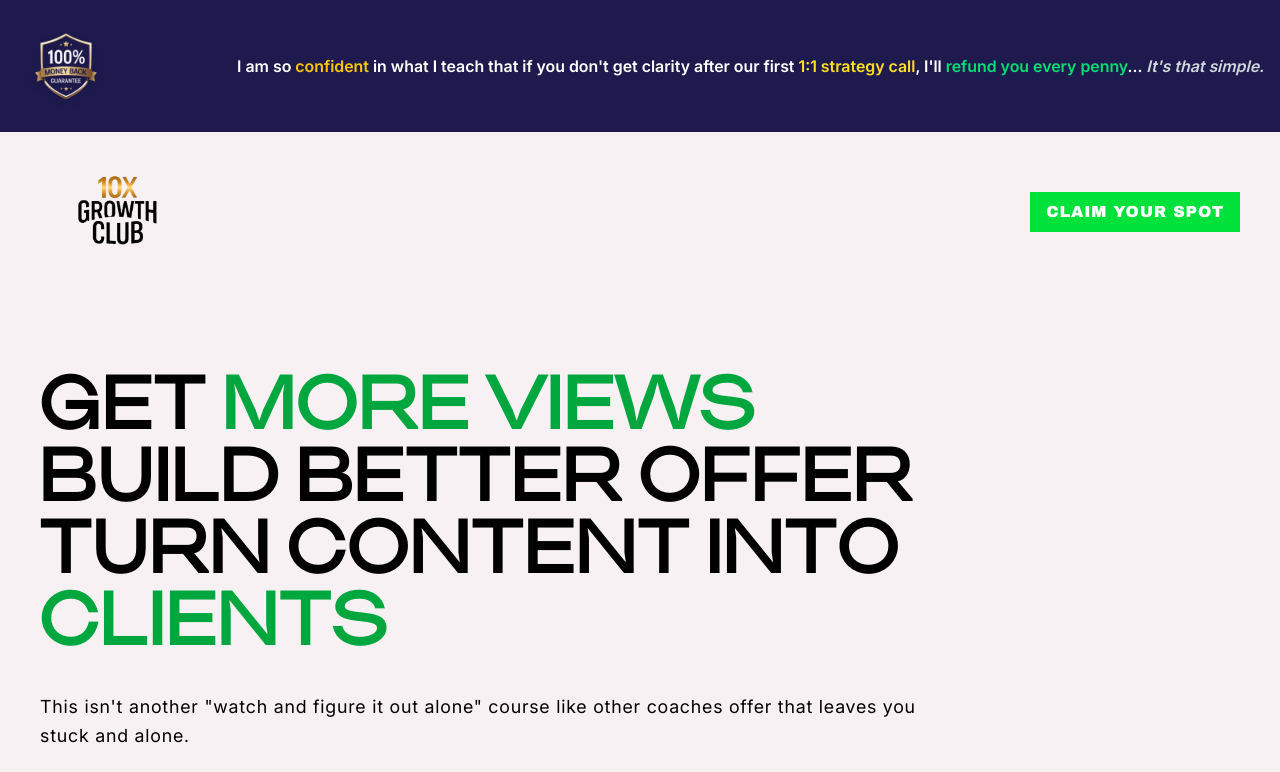
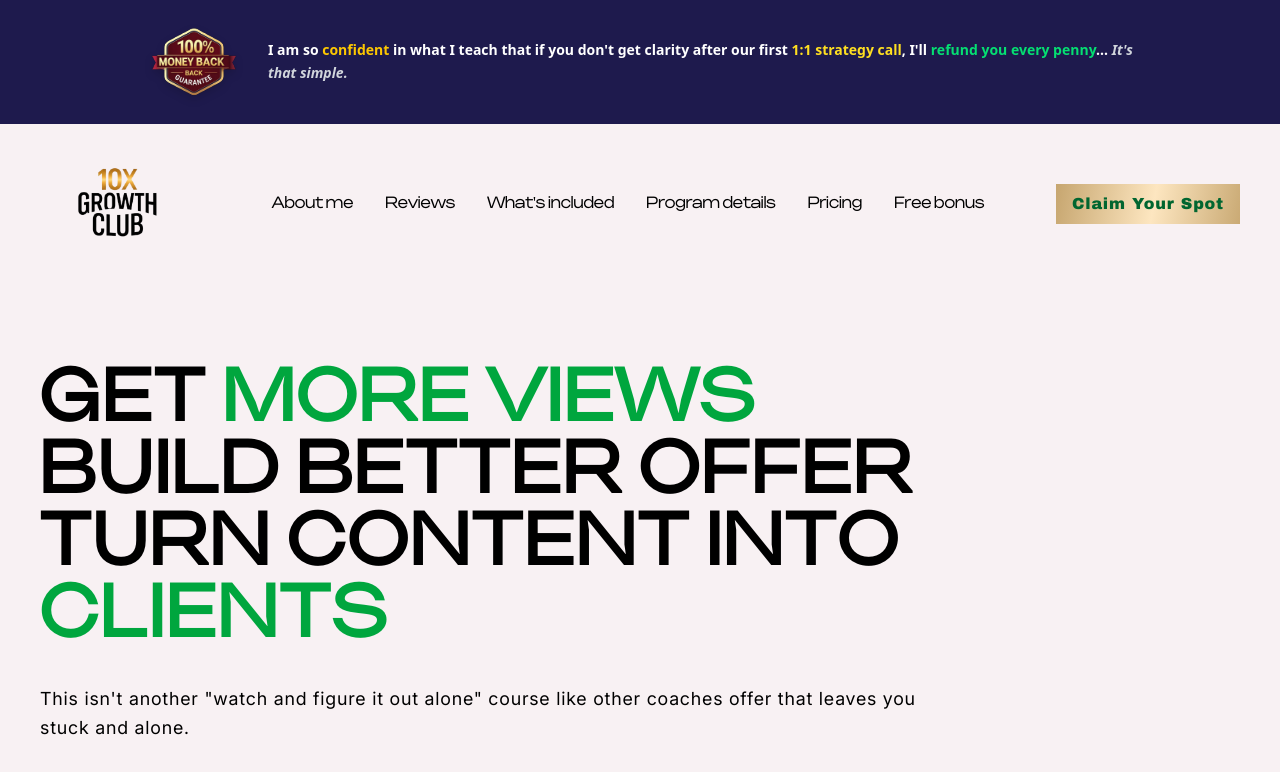
Before and after one commit to pawan-pandit/nishu-bhaiya-portfilio, a Next.js app in the folder landing-page/: page / in a window 1280 px wide. Shown: the top 772 px of the page. Built offline with nearby package versions, Linux system fonts and the light colour scheme.

Commit message:
top bar and vabar

```diff
--- a/landing-page/src/app/page.tsx
+++ b/landing-page/src/app/page.tsx
@@ -75,7 +75,10 @@ export default function Home() {
               animate={{ opacity: 1, y: 0 }}
               transition={{ duration: 0.8, delay: 0.2 }}
             >
+                <section id="about">
+
               <AboutSection theme={theme} />
+              </section>
             </motion.div>
 
 
@@ -84,7 +87,10 @@ export default function Home() {
               animate={{ opacity: 1, y: 0 }}
               transition={{ duration: 0.8, delay: 0.2 }}
             >
+                <section id="included">
+
               <IncludeSection theme={theme} />
+              </section>
 
             </motion.div>
             <motion.div
@@ -92,14 +98,18 @@ export default function Home() {
               animate={{ opacity: 1, y: 0 }}
               transition={{ duration: 0.8, delay: 0.2 }}
             >
+              <section id="details">
               <ProgramSection theme={theme} />
+              </section>
             </motion.div>
             <motion.div
               initial={{ opacity: 0, y: 30 }}
               animate={{ opacity: 1, y: 0 }}
               transition={{ duration: 0.8, delay: 0.2 }}
             >
+              <section id="pricing">
               <PriceSection  />
+              </section>
             </motion.div>
 
             <motion.div
--- a/landing-page/src/components/hero.tsx
+++ b/landing-page/src/components/hero.tsx
@@ -1,53 +1,68 @@
 "use client"
 
 import type React from "react"
-import { motion } from "framer-motion"
+import { motion, AnimatePresence } from "framer-motion"
 import { MorphingText } from "./ui/flipword"
 import { BoxReveal } from "./ui/box-revel"
 import Image from "next/image"
 import { ShinyButton } from "./ui/shinny-button"
 import { PulsatingButton } from "./ui/pulse-button"
+import { useState } from "react"
+import { Menu, X } from "lucide-react"
 
 interface HeroSectionProps {
     theme: "black" | "white"
 }
 
 const HeroSection: React.FC<HeroSectionProps> = ({ theme }) => {
-    const texts = [
-        "Funnels",
-        "Make More Money",
-        "Engaging",
-    ];
+
+     const [isMobileMenuOpen, setIsMobileMenuOpen] = useState(false)
+
+  const scrollToSection = (sectionId: string) => {
+    const element = document.getElementById(sectionId)
+    if (element) {
+      element.scrollIntoView({ behavior: "smooth", block: "start" })
+      setIsMobileMenuOpen(false)
+    }
+  }
+
+  const navItems = [
+    { label: "About me", href: "about" },
+    { label: "Reviews", href: "reviews" },
+    { label: "What's included", href: "included" },
+    { label: "Program details", href: "details" },
+    { label: "Pricing", href: "pricing" },
+    { label: "Free bonus", href: "bonus" },
+  ]
+
     return (
         <header
             className={`transition-colors duration-500 ${theme === "black" ? "bg-black text-white" : "bg-[#f8f1f3] text-black"
                 }`}
         >
  <div className="w-full bg-indigo-950 overflow-hidden">
-  <div className="max-w-7xl mx-auto flex items-center justify-between px-4 py-3 sm:py-4">
-
-    {/* Left: Logo */}
-    <div className="flex justify-center sm:justify-start">
+      <div className="max-w-5xl mx-auto flex items-center justify-between gap-3 sm:gap-4 md:gap-6 px-3 sm:px-4 py-2 sm:py-3">
+        {/* Left: Logo - fully visible at all sizes */}
+        <div className="flex-shrink-0">
           <Image
-        src="/money3.png"
+            src="/money.svg"
             alt="100% Money Back Guarantee"
-        width={300}
-        height={300}
-        className="w-full h-auto w-[30px] sm:w-[40px] md:w-[120px] lg:w-[100px] drop-shadow-lg"
+            width={100}
+            height={100}
+            className="w-[60px] h-[60px] sm:w-[70px] sm:h-[70px] md:w-[90px] md:h-[90px] lg:w-[100px] lg:h-[100px] drop-shadow-lg"
             priority
           />
         </div>
 
-    {/* Right: Text */}
-    <div className="max-w-full pl-4 sm:pl-6">
-      <p className="inter font-semibold text-xs sm:text-sm md:text-base text-white leading-relaxed">
-        I am so <span className="text-yellow-400">confident</span> in what I teach that if you don&apos;t get clarity
-        after our first <span className="text-yellow-300">1:1 strategy call</span>, I&apos;ll
-        <span className="text-green-400"> refund you every penny</span>...
-        <span className="italic text-gray-300"> It&apos;s that simple.</span>
+        {/* Right: Text - smaller and more readable */}
+        <div className="flex-1 min-w-0">
+          <p className="font-sans font-semibold text-[10px] sm:text-xs md:text-sm text-white leading-relaxed">
+            I am so <span className="text-yellow-400">confident</span> in what I teach that if you don&apos;t get
+            clarity after our first <span className="text-yellow-300">1:1 strategy call</span>, I&apos;ll{" "}
+            <span className="text-green-400">refund you every penny</span>...{" "}
+            <span className="italic text-gray-300">It&apos;s that simple.</span>
           </p>
         </div>
-
       </div>
     </div>
 
@@ -58,34 +73,31 @@ const HeroSection: React.FC<HeroSectionProps> = ({ theme }) => {
                 <div className="relative flex items-center">
                     <img src={theme === "black" ? "/logo1.svg" : "/logo7.png"}
                         alt="10xGrowth Logo" className="h-20 w-20 sm:h-40 sm:w-40 bg-[#f8f1f3]" />
-                    {/* <motion.a
-    href="https://www.10xgrowth.club/"
-    className="relative z-10 flex items-center gap-2 text-xl sm:text-2xl md:text-3xl font-bold uppercase  tracking-wider hover:text-green-600 transition"
-    initial={{ opacity: 0, y: -20 }}
-    animate={{ opacity: 1, y: 0 }}
-    transition={{ duration: 0.6 }}
-  >
-    10xGrowth.Club
-  </motion.a> */}
 
-                    {/* Background image */}
-                    {/* <div className="relative w-full h-20 opacity-20 pointer-events-none">
-                        <Image
-                            src={theme === "black" ? "/logo1.svg" : "/logo4.png"}
-                            alt="10xGrowth Logo"
-                            fill
-                            className="object-contain object-center  "
-                            priority
-                        />
-
-                    </div> */}
                 </div>
 
-                <div></div>
+             <div className="hidden lg:flex items-center gap-6 xl:gap-8 doner">
+          {navItems.map((item) => (
+            <button
+              key={item.href}
+              onClick={() => scrollToSection(item.href)}
+              className="text-sm xl:text-base hover:text-green-500 transition-colors duration-200 hover:underline"
+            >
+              {item.label}
+            </button>
+          ))}
+        </div>
 
-                {/* Button (desktop) */}
+        <button
+          onClick={() => setIsMobileMenuOpen(!isMobileMenuOpen)}
+          className="lg:hidden p-2 hover:bg-gray-200 rounded-md transition-colors z-50"
+          aria-label="Toggle menu"
+        >
+          {isMobileMenuOpen ? <X className="w-6 h-6" /> : <Menu className="w-6 h-6" />}
+        </button>
+
                <motion.div
-                    className="block"
+          className="hidden lg:block"
           initial={{ opacity: 0, x: 30 }}
           animate={{ opacity: 1, x: 0 }}
           transition={{ duration: 0.6, delay: 0.2 }}
@@ -93,15 +105,50 @@ const HeroSection: React.FC<HeroSectionProps> = ({ theme }) => {
           <motion.div
             whileHover={{ scale: 1.05 }}
             whileTap={{ scale: 0.95 }}
-                        className={`  uppercase archivo tracking-wider
-            bg-[#00e13c] hover:bg-green-600 px-4 py-2 text-center text-white hover:border-green-400
-                            `}
+            className=" archivo tracking-wider bg-[linear-gradient(100deg,#BE9C63_-8%,#FDE6C0_53%,#BE9C63_111%)] text-green-800 hover:bg-green-600 px-4 py-2 text-center hover:border-green-400"
           >
             Claim Your Spot
-
           </motion.div>
                   </motion.div>
+
             </nav>
+
+
+      <AnimatePresence>
+        {isMobileMenuOpen && (
+          <motion.div
+            initial={{ opacity: 0, x: "100%" }}
+            animate={{ opacity: 1, x: 0 }}
+            exit={{ opacity: 0, x: "100%" }}
+            transition={{ duration: 0.3 }}
+            className="fixed inset-0 bg-white z-40 lg:hidden"
+          >
+            <div className="flex flex-col items-center justify-center h-full space-y-8 p-8 doner">
+              {navItems.map((item, index) => (
+                <motion.button
+                  key={item.href}
+                  initial={{ opacity: 0, y: 20 }}
+                  animate={{ opacity: 1, y: 0 }}
+                  transition={{ delay: index * 0.1 }}
+                  onClick={() => scrollToSection(item.href)}
+                  className="text-2xl font-semibold hover:text-green-500 transition-colors duration-200"
+                >
+                  {item.label}
+                </motion.button>
+              ))}
+              <motion.div
+                initial={{ opacity: 0, y: 20 }}
+                animate={{ opacity: 1, y: 0 }}
+                transition={{ delay: navItems.length * 0.1 }}
+            className=" archivo tracking-wider bg-[linear-gradient(100deg,#BE9C63_-8%,#FDE6C0_53%,#BE9C63_111%)] text-gray-700 hover:bg-green-600 px-4 py-2 text-center hover:border-green-400"
+              >
+                Claim Your Spot
+              </motion.div>
+            </div>
+          </motion.div>
+        )}
+      </AnimatePresence>
+
 
             <motion.section
                 className="relative overflow-hidden px-4 sm:px-6 lg:px-10 py-10 md:py-20 mx-auto   inter"
@@ -109,10 +156,6 @@ const HeroSection: React.FC<HeroSectionProps> = ({ theme }) => {
                 animate={{ opacity: 1, y: 0 }}
                 transition={{ duration: 0.8, delay: 0.4 }}
             >
-
-
-
-
                 <div className="relative z-10 ">
                     <motion.h2
                         className="text-3xl md:text-5xl lg:text-6xl xl:text-7xl uppercase tracking-wider doner font-black  mb-6"
```
Also changed, not shown: landing-page/public/money.svg (added). Lines whose indentation alone changed are shown as unchanged.
